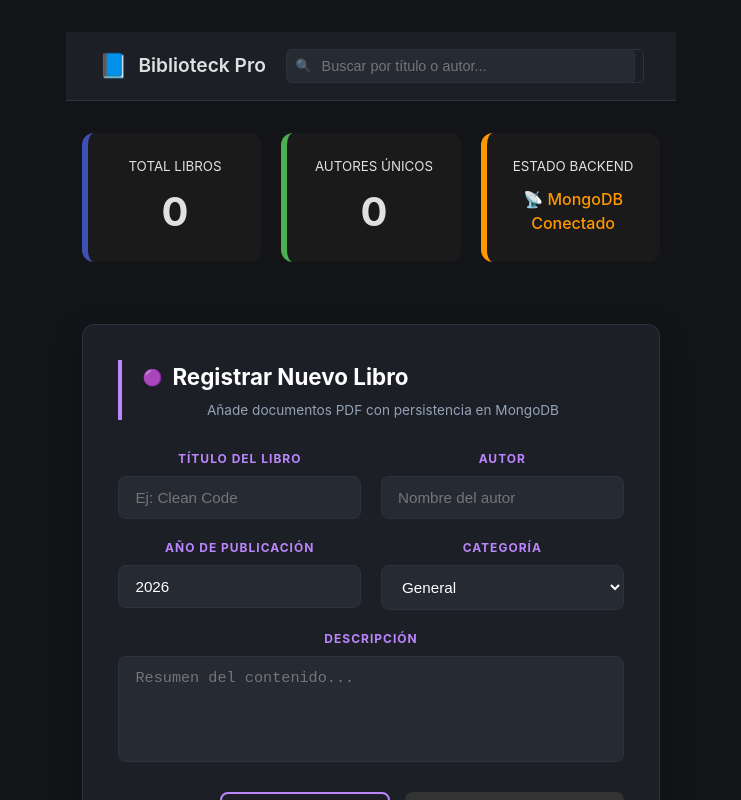
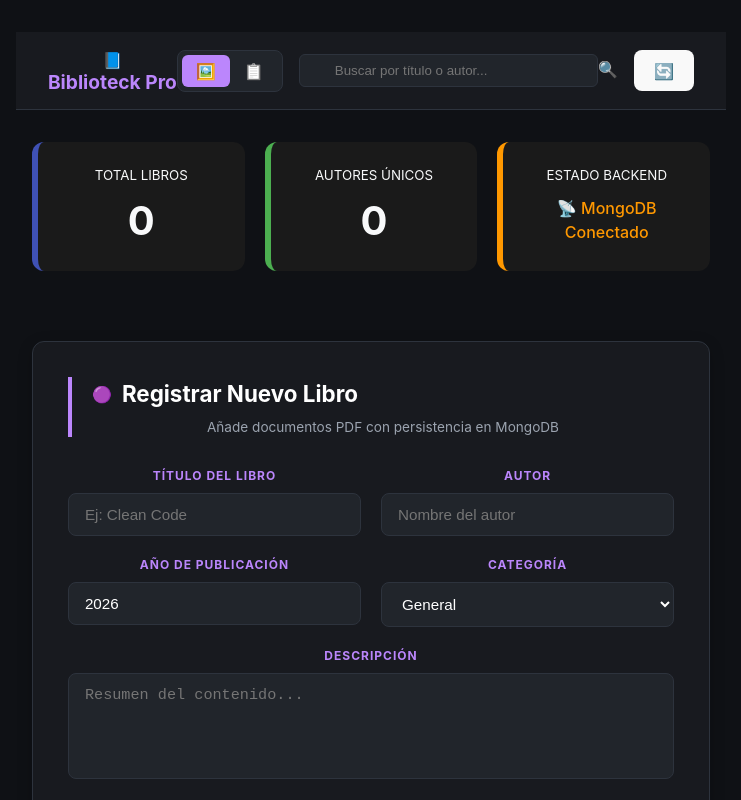
Before and after one commit to JayroAdoniMejia/Biblioteck-Pro, a Vue app in the folder frontend/: page / in a window 1280 px wide. Shown: the top 800 px of the page, without its empty margins (269-1010 px from the left). Built offline with nearby package versions, Linux system fonts and the light colour scheme; no server answers.

Commit message:
nuevo grid de portadas

```diff
--- a/frontend/src/App.vue
+++ b/frontend/src/App.vue
@@ -7,12 +7,14 @@ import BookStats from './components/BookStats.vue';
 import BookTable from './components/BookTable.vue';
 import BookForm from './components/BookForm.vue';
 import BookModal from './components/BookModal.vue';
+import BookCard from './components/BookCard.vue';
 
 const API_BASE_URL = 'http://localhost:8080/api/books';
 
 const libros = ref([]);
 const filtro = ref('');
 const libroSeleccionado = ref(null);
+const vistaGrid = ref(true);
 
 const librosFiltrados = computed(() => {
   if (!filtro.value) return libros.value;
@@ -55,6 +57,11 @@ onMounted(obtenerLibros);
       </div>
 
       <div class="header-right">
+        <div class="view-toggle">
+          <button @click="vistaGrid = true" :class="{ active: vistaGrid }" title="Vista Cuadrícula">🖼️</button>
+          <button @click="vistaGrid = false" :class="{ active: !vistaGrid }" title="Vista Lista">📋</button>
+        </div>
+
         <div class="search-container">
           <input
             v-model="filtro"
@@ -64,19 +71,34 @@ onMounted(obtenerLibros);
           />
           <span class="search-icon">🔍</span>
         </div>
-        <button @click="obtenerLibros" class="btn-sync" title="Actualizar">
-          🔄
-        </button>
+        <button @click="obtenerLibros" class="btn-sync" title="Actualizar">🔄</button>
       </div>
     </header>
 
     <main class="app-content">
-      <div class="stats-grid">
+      <div class="stats-section">
         <BookStats :total="totalLibros" :autores="autoresUnicos" />
       </div>
 
-      <section class="main-sections">
+      <div class="form-section">
         <BookForm :baseUrl="API_BASE_URL" @libroGuardado="obtenerLibros" />
+      </div>
+
+      <section class="display-section">
+        <h2 class="section-title">
+          {{ vistaGrid ? '📚 Catálogo de Novedades' : '⚙️ Gestión de Inventario' }}
+        </h2>
+
+        <div v-if="vistaGrid" class="books-grid">
+          <BookCard
+            v-for="libro in librosFiltrados"
+            :key="libro.id"
+            :libro="libro"
+            @ver="l => libroSeleccionado = l"
+          />
+        </div>
+
+        <div v-else class="table-container-wrapper">
           <BookTable
             :libros="librosFiltrados"
             :baseUrl="API_BASE_URL"
@@ -84,6 +106,7 @@ onMounted(obtenerLibros);
             @ver="l => libroSeleccionado = l"
             @actualizar="obtenerLibros"
           />
+        </div>
       </section>
 
       <BookModal
@@ -97,22 +120,30 @@ onMounted(obtenerLibros);
 </template>
 
 <style>
-/* PALETA DE COLORES MINIMALISTA */
+/* 1. RESET Y VARIABLES (ELIMINA LO ANTERIOR) */
 :root {
-  --bg-main: #121418;       /* Fondo oscuro profundo */
-  --bg-card: #1c1f26;       /* Fondo de secciones */
-  --bg-input: #252a33;      /* Fondo de inputs */
-  --text-main: #e0e0e0;     /* Texto principal */
-  --text-muted: #94a3b8;    /* Texto secundario */
-  --accent: #3b82f6;        /* Azul profesional (similar a tu imagen) */
-  --border: #2d333d;        /* Bordes sutiles */
+  --bg-main: #0f1115;      /* Fondo total */
+  --bg-card: #181a1f;      /* Fondo secciones */
+  --bg-input: #21252b;     /* Fondo inputs */
+  --text-main: #f8f9fa;    /* Texto */
+  --text-muted: #9ba3af;
+  --accent: #bb86fc;       /* Púrpura Pro */
+  --border: #2d333d;
 }
 
-body {
+html, body {
   margin: 0;
+  padding: 0;
+  background-color: var(--bg-main) !important;
+  color: var(--text-main);
+  font-family: 'Inter', system-ui, sans-serif;
+  min-height: 100vh;
+}
+
+/* 2. LAYOUT PRINCIPAL */
+.biblioteck-app {
+  min-height: 100vh;
   background-color: var(--bg-main);
-  color: var(--text-main);
-  font-family: 'Inter', -apple-system, sans-serif;
 }
 
 .app-header {
@@ -127,73 +158,70 @@ body {
   z-index: 100;
 }
 
-.header-left .logo-container { display: flex; align-items: center; gap: 10px; }
-.logo-icon { font-size: 1.5rem; }
-.header-left h1 { font-size: 1.2rem; font-weight: 600; margin: 0; }
+.header-left h1 { font-size: 1.2rem; color: var(--accent); margin: 0; }
 
 .header-right { display: flex; gap: 1rem; align-items: center; }
 
-/* BUSCADOR ESTILO IMAGEN GENERADA */
-.search-container {
-  position: relative;
-  width: 300px;
+/* 3. COMPONENTES DE INTERFAZ */
+.view-toggle {
+  display: flex;
+  background: var(--bg-input);
+  border-radius: 8px;
+  padding: 4px;
+  border: 1px solid var(--border);
+}
+
+.view-toggle button {
+  background: none;
+  border: none;
+  padding: 6px 14px;
+  cursor: pointer;
+  border-radius: 6px;
+  transition: 0.3s;
+  filter: grayscale(1);
+}
+
+.view-toggle button.active {
+  background: var(--accent);
+  filter: grayscale(0);
 }
 
 .minimal-search {
-  width: 100%;
   background: var(--bg-input);
   border: 1px solid var(--border);
   border-radius: 6px;
   padding: 8px 12px 8px 35px;
   color: white;
-  font-size: 0.9rem;
-  transition: all 0.3s ease;
+  width: 250px;
 }
 
-.minimal-search:focus {
-  border-color: var(--accent);
-  outline: none;
-  box-shadow: 0 0 0 2px rgba(59, 130, 246, 0.2);
+/* 4. CONTENIDO */
+.app-content {
+  max-width: 1200px;
+  margin: 0 auto;
+  padding: 2rem 1rem;
+  display: flex;
+  flex-direction: column;
+  gap: 2.5rem;
 }
 
-.search-icon {
-  position: absolute;
-  left: 10px;
-  top: 50%;
-  transform: translateY(-50%);
-  font-size: 0.8rem;
-  opacity: 0.5;
+.section-title {
+  color: var(--accent);
+  font-size: 1.3rem;
+  margin-bottom: 1.5rem;
 }
 
-.btn-sync {
-  background: none;
-  border: 1px solid var(--border);
-  color: white;
-  padding: 6px 10px;
-  border-radius: 6px;
-  cursor: pointer;
+.books-grid {
+  display: grid;
+  grid-template-columns: repeat(auto-fill, minmax(220px, 1fr));
+  gap: 25px;
 }
 
-/* LAYOUT DE CONTENIDO */
-.app-content {
-  max-width: 1200px;
-  margin: 2rem auto;
-  padding: 0 1rem;
-  display: flex;
-  flex-direction: column;
-  gap: 2rem; /* Evita que las cosas estén una sobre otra */
-}
-
-.main-sections {
-  display: flex;
-  flex-direction: column;
-  gap: 2rem;
-}
-
-/* Ajuste para que los componentes hijos usen la nueva paleta */
-.form-box, .stats-container, .table-container {
+/* 5. FORZAR ESTILOS EN COMPONENTES HIJOS */
+.form-card, .table-container, .stats-card {
   background: var(--bg-card) !important;
   border: 1px solid var(--border) !important;
-  border-radius: 8px !important;
+  border-radius: 12px !important;
+  box-shadow: 0 4px 15px rgba(0,0,0,0.2) !important;
 }
 </style>
--- /dev/null
+++ b/frontend/src/components/BookCard.vue
@@ -0,0 +1,168 @@
+<template>
+  <div class="book-card" @click="$emit('ver', libro)">
+    <div class="card-cover">
+      <img
+        v-if="libro.imageUrl"
+        :src="libro.imageUrl"
+        :alt="libro.title"
+        class="cover-img"
+      />
+      <div v-else class="cover-placeholder">
+        <span class="placeholder-icon">{{ obtenerIcono(libro.category) }}</span>
+      </div>
+
+      <div class="category-badge">
+        {{ libro.category }}
+      </div>
+
+      <div class="card-overlay">
+        <p class="overlay-desc">{{ truncarTexto(libro.description, 120) }}</p>
+        <button class="btn-read">📖 Leer más</button>
+      </div>
+    </div>
+
+    <div class="card-info">
+      <h4 class="book-title">{{ libro.title }}</h4>
+      <p class="book-author">{{ libro.author }}</p>
+      <span class="book-year">{{ libro.year }}</span>
+    </div>
+  </div>
+</template>
+
+<script setup>
+const props = defineProps(['libro']);
+defineEmits(['ver']);
+
+const obtenerIcono = (categoria) => {
+  const cat = categoria?.toLowerCase() || '';
+  if (cat.includes('programación')) return '💻';
+  if (cat.includes('historia')) return '📜';
+  if (cat.includes('ciencia')) return '🧬';
+  return '📚';
+};
+
+const truncarTexto = (texto, limite) => {
+  if (!texto) return 'Sin descripción disponible.';
+  return texto.length > limite ? texto.substring(0, limite) + '...' : texto;
+};
+</script>
+
+<style scoped>
+.book-card {
+  background: var(--bg-card);
+  border-radius: 12px;
+  overflow: hidden;
+  transition: transform 0.3s ease, box-shadow 0.3s ease;
+  cursor: pointer;
+  border: 1px solid var(--border);
+  display: flex;
+  flex-direction: column;
+}
+
+.book-card:hover {
+  transform: translateY(-8px);
+  box-shadow: 0 12px 24px rgba(187, 134, 252, 0.2);
+  border-color: #bb86fc;
+}
+
+/* Portada */
+.card-cover {
+  position: relative;
+  aspect-ratio: 2/3;
+  background: #252525;
+  overflow: hidden;
+}
+
+.cover-img {
+  width: 100%;
+  height: 100%;
+  object-fit: cover;
+}
+
+.cover-placeholder {
+  width: 100%;
+  height: 100%;
+  display: flex;
+  align-items: center;
+  justify-content: center;
+  background: linear-gradient(45deg, #1a1a1a, #2d2d2d);
+}
+
+.placeholder-icon { font-size: 3rem; opacity: 0.5; }
+
+/* Overlay Púrpura */
+.card-overlay {
+  position: absolute;
+  top: 0;
+  left: 0;
+  width: 100%;
+  height: 100%;
+  background: rgba(187, 134, 252, 0.9);
+  display: flex;
+  flex-direction: column;
+  align-items: center;
+  justify-content: center;
+  padding: 20px;
+  opacity: 0;
+  transition: opacity 0.3s ease;
+  text-align: center;
+}
+
+.book-card:hover .card-overlay { opacity: 1; }
+
+.overlay-desc {
+  color: #121212;
+  font-size: 0.85rem;
+  font-weight: 500;
+  margin-bottom: 15px;
+}
+
+.btn-read {
+  background: #121212;
+  color: white;
+  border: none;
+  padding: 8px 16px;
+  border-radius: 20px;
+  font-size: 0.8rem;
+  font-weight: bold;
+}
+
+/* Etiquetas y Textos */
+.category-badge {
+  position: absolute;
+  top: 10px;
+  right: 10px;
+  background: rgba(0, 0, 0, 0.6);
+  backdrop-filter: blur(4px);
+  color: #bb86fc;
+  padding: 4px 10px;
+  border-radius: 12px;
+  font-size: 0.7rem;
+  font-weight: bold;
+  text-transform: uppercase;
+}
+
+.card-info { padding: 15px; }
+.book-title {
+  margin: 0 0 5px 0;
+  font-size: 1rem;
+  color: #fff;
+  white-space: nowrap;
+  overflow: hidden;
+  text-overflow: ellipsis;
+}
+
+.book-author {
+  color: var(--text-muted);
+  font-size: 0.85rem;
+  margin: 0;
+}
+
+.book-year {
+  display: block;
+  margin-top: 8px;
+  font-size: 0.75rem;
+  color: #bb86fc;
+  font-weight: bold;
+}
+</style>
```
Lines whose indentation alone changed are shown as unchanged.
